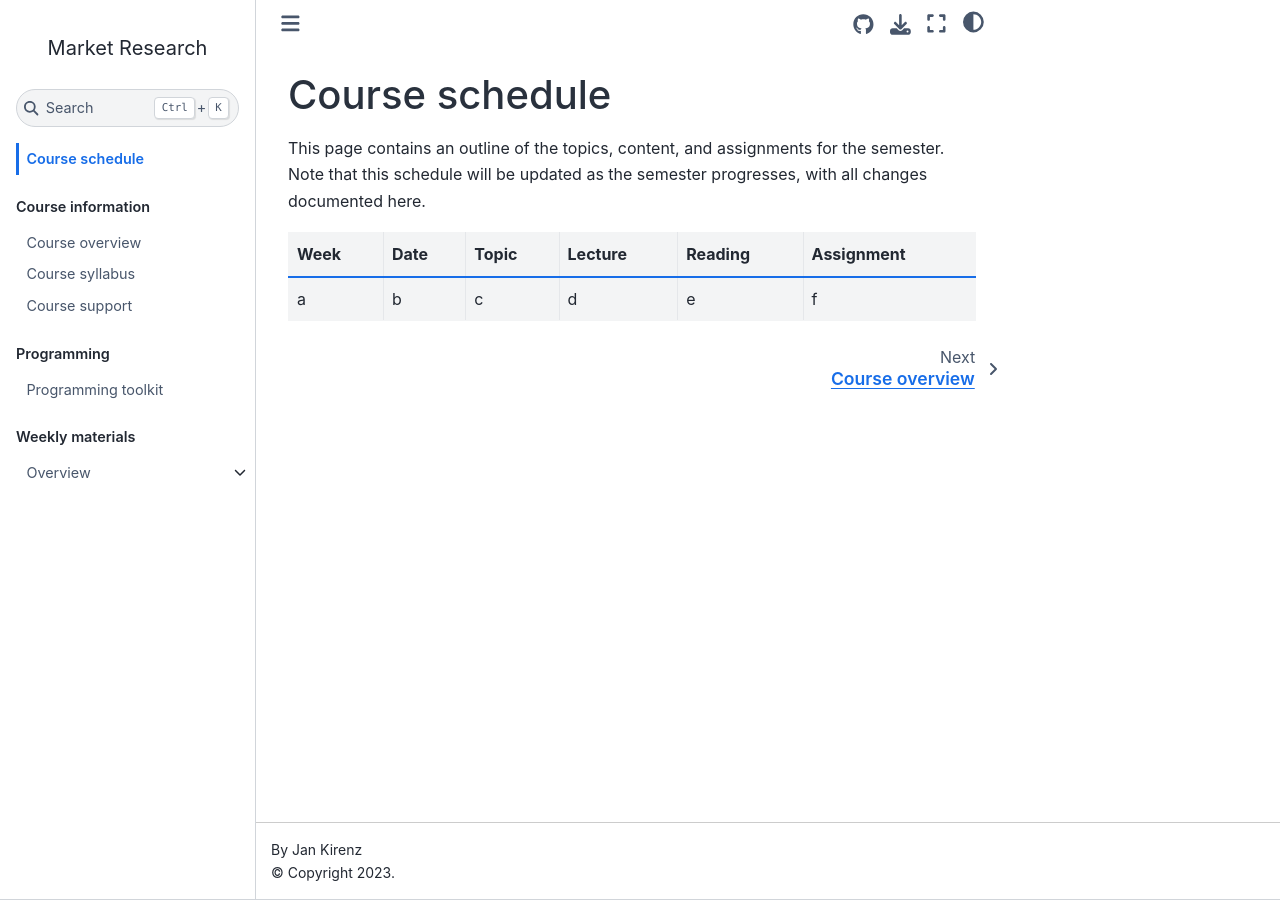
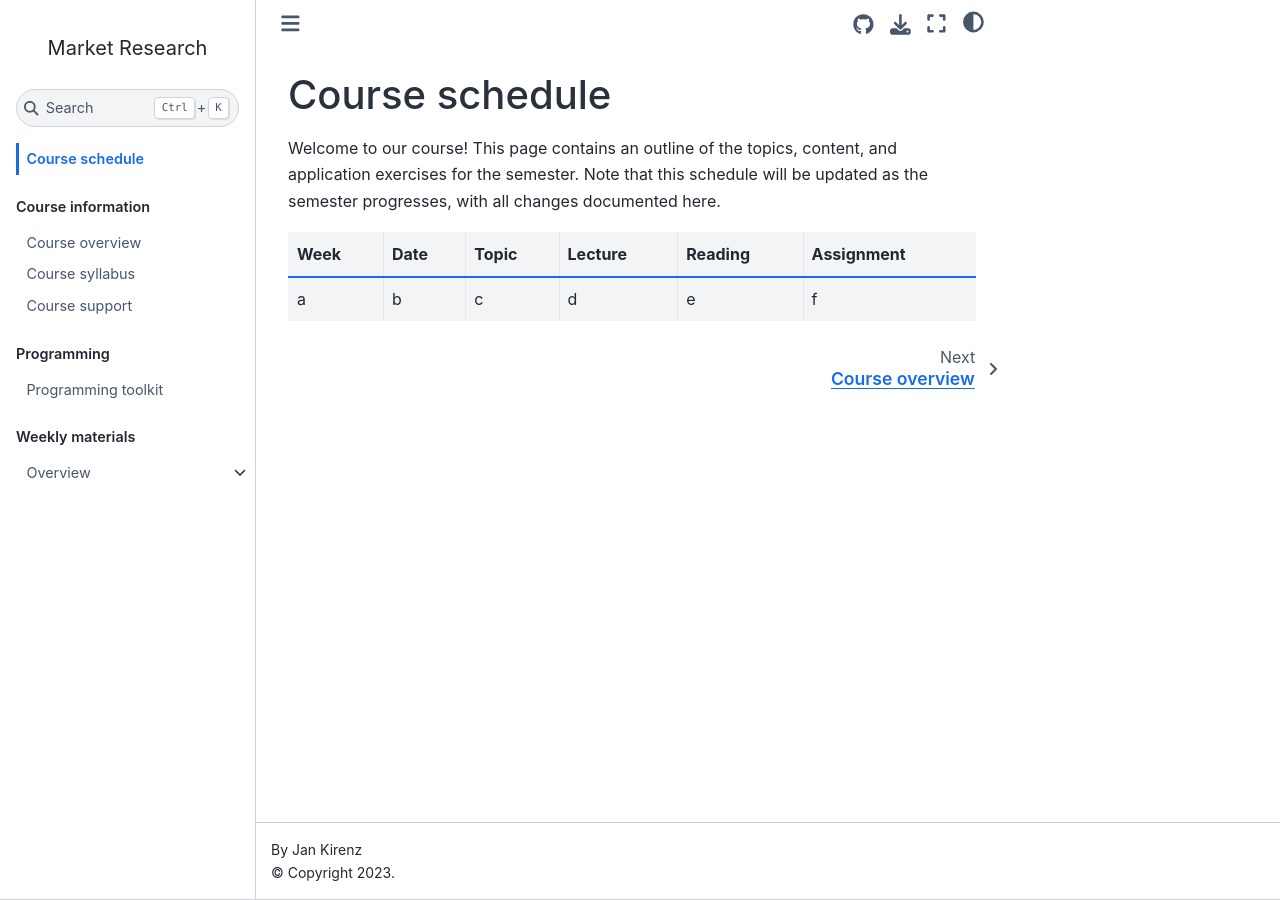
Before and after one commit to mr-ws22/website, a Jupyter Book: the page built from docs/course-schedule.md, in a window 1280 px wide. Built offline with Jupyter Book 1.0.4 settings and Sphinx 7.4.7 and the Sphinx Book theme 1.1.4, drawn with Linux system fonts in a browser that asks for light colours; comment, search, counter and statistics services are not loaded.

Commit message:
Update course-schedule.md

```diff
--- a/docs/course-schedule.md
+++ b/docs/course-schedule.md
@@ -1,6 +1,6 @@
 # Course schedule
 
-This page contains an outline of the topics, content, and assignments for the semester. Note that this schedule will be updated as the semester progresses, with all changes documented here.
+Welcome to our course! This page contains an outline of the topics, content, and application exercises for the semester. Note that this schedule will be updated as the semester progresses, with all changes documented here.
 
 
 | Week | Date | Topic  | Lecture    | Reading        | Assignment
```
